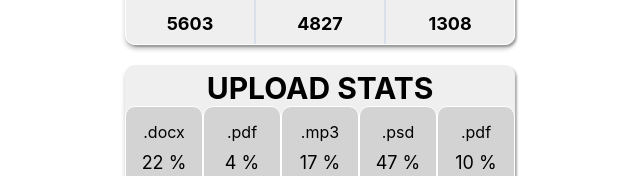
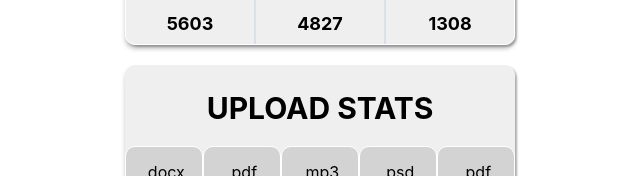
Before and after one commit to Lusiy321/goit-react-hw-01, a React (Create React App) app: page / in a window 1280 px wide. Shown: the part 439-615 px from the top of the page, without its empty margins (320-960 px from the left). Built offline with nearby package versions, Linux system fonts and the light colour scheme.

Commit message:
Fixed title

```diff
--- a/src/components/App.jsx
+++ b/src/components/App.jsx
@@ -10,7 +10,7 @@ import { Transactions } from "./Transactions/transactions";
 export const App = () => {
   return <div>
     <Profile user={user} />
-    <Stats data={data} />
+    <Stats title="Upload stats" data={data} />
     <Friends friends={friends} />
     <Transactions transactions={transactions} />
   </div>
--- a/src/components/Stats/stats.jsx
+++ b/src/components/Stats/stats.jsx
@@ -1,9 +1,9 @@
 import { PropTypes } from 'prop-types';
 import { Statistics, Title, StatList, Label, ListItem, Percen } from './stats.styled';
 
-export const Stats = ({ data }) => {
+export const Stats = ({ data, title }) => {
   return (<Statistics>
-    <Title>Upload stats</Title>
+    <Title>{title}</Title>
     <StatList>
       {data.map(datas => (
         <ListItem key={datas.id}>
--- a/src/components/Stats/stats.styled.jsx
+++ b/src/components/Stats/stats.styled.jsx
@@ -13,6 +13,7 @@ export const Statistics = styled.section`
 export const Title = styled.h2`
   text-transform: uppercase;
   font-size: 30px;
+  margin: 20px;
 `;
 
 export const StatList = styled.ul`
```
